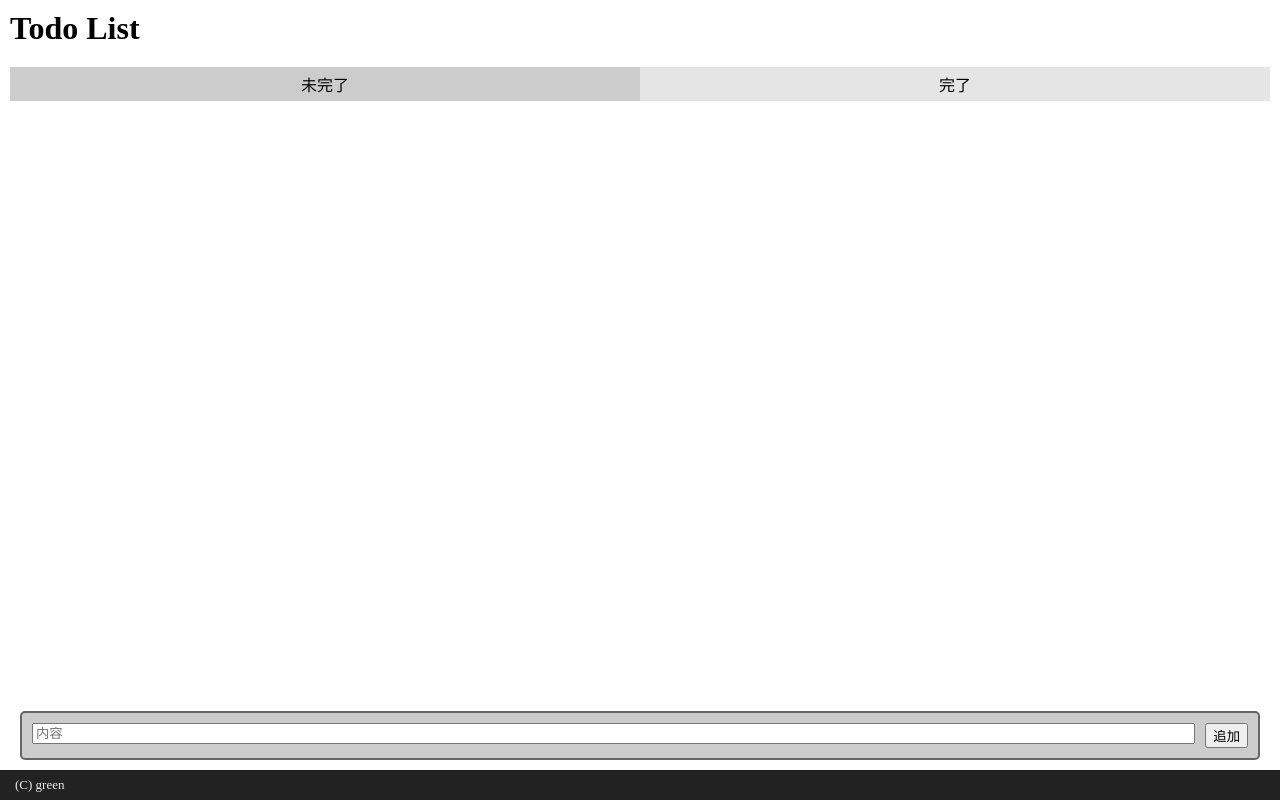
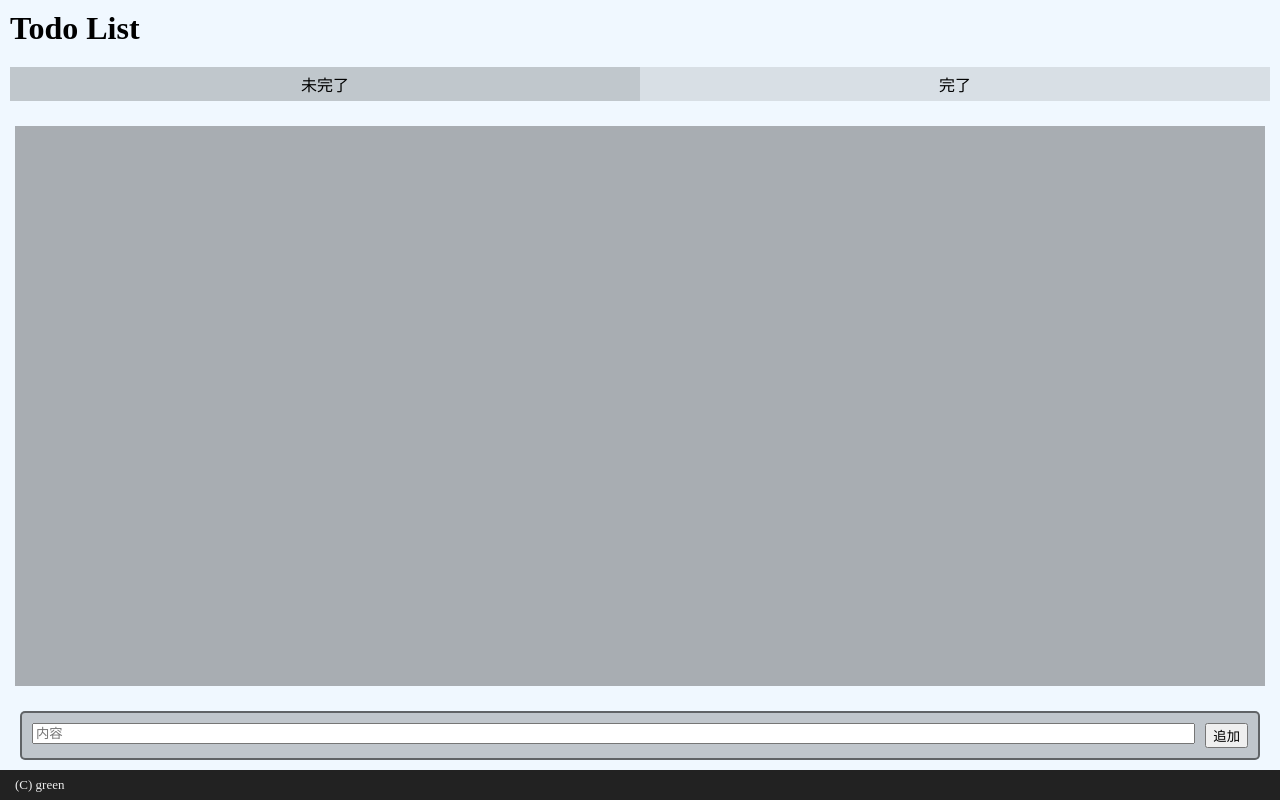
Before and after one commit to sapphi-red/webengineer_naro-_2, a Vue app: page / in a window 1280 px wide. Built offline with nearby package versions, Linux system fonts and the light colour scheme.

Commit message:
Update: 全体的なデザインの変更

```diff
--- a/src/App.vue
+++ b/src/App.vue
@@ -30,6 +30,7 @@ html, body {
 #app {
   height: 100%;
   width: 100%;
+  background: aliceblue;
 }
 .footer {
   display: flex;
--- a/src/components/TodoList.vue
+++ b/src/components/TodoList.vue
@@ -117,11 +117,12 @@ h1 {
 .todos {
   flex: 1 0;
   margin: 15px;
+  background: rgba(0,0,0,.3);
   overflow-x: hidden;
   overflow-y: scroll;
 }
 .todo {
-  background: rgba(0,0,0,.1);
+  background: rgba(255,255,255,.7);
   border-style: solid;
   border-width: 2px;
   border-color: rgba(0,0,0,.1);
```
